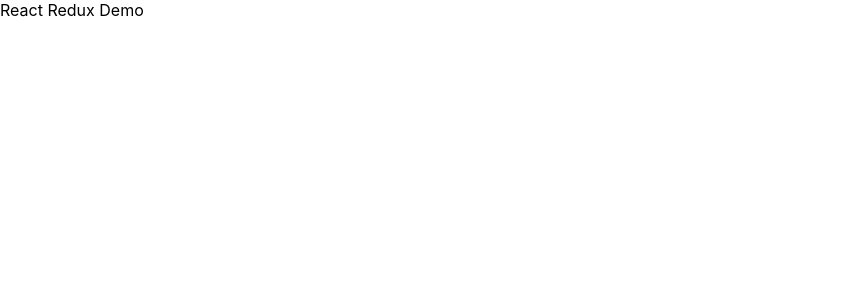
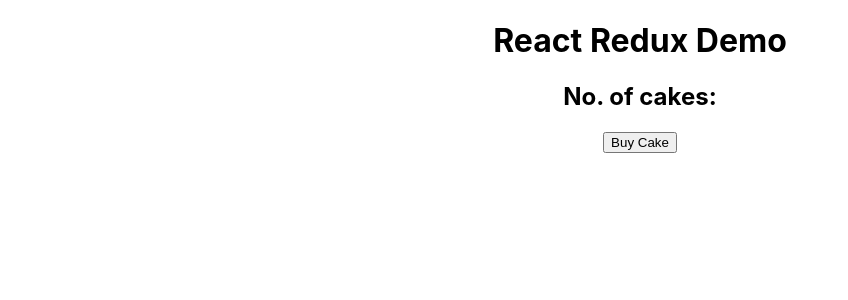
Before and after one commit to codecrook/react-redux-demo, a React (Create React App) app: page / in a window 1280 px wide. Shown: the top 300 px of the page, without its empty margins (0-848 px from the left). Built offline with nearby package versions, Linux system fonts and the light colour scheme.

Commit message:
ADD: CakeContainer component

```diff
--- a/src/App.js
+++ b/src/App.js
@@ -1,8 +1,13 @@
 import './App.css';
+import CakeContainer from './components/CakeContainer';
 
 function App() {
   return (
-    <div>React Redux Demo</div>
+    <div className="App">
+      <h1>React Redux Demo</h1>
+
+      <CakeContainer />
+    </div>
   );
 }
 
--- /dev/null
+++ b/src/components/CakeContainer.js
@@ -0,0 +1,12 @@
+import React from 'react';
+
+function CakeContainer() {
+    return (
+        <div>
+            <h2>No. of cakes:</h2>
+            <button>Buy Cake</button>
+        </div>
+    );
+}
+
+export default CakeContainer;
```
